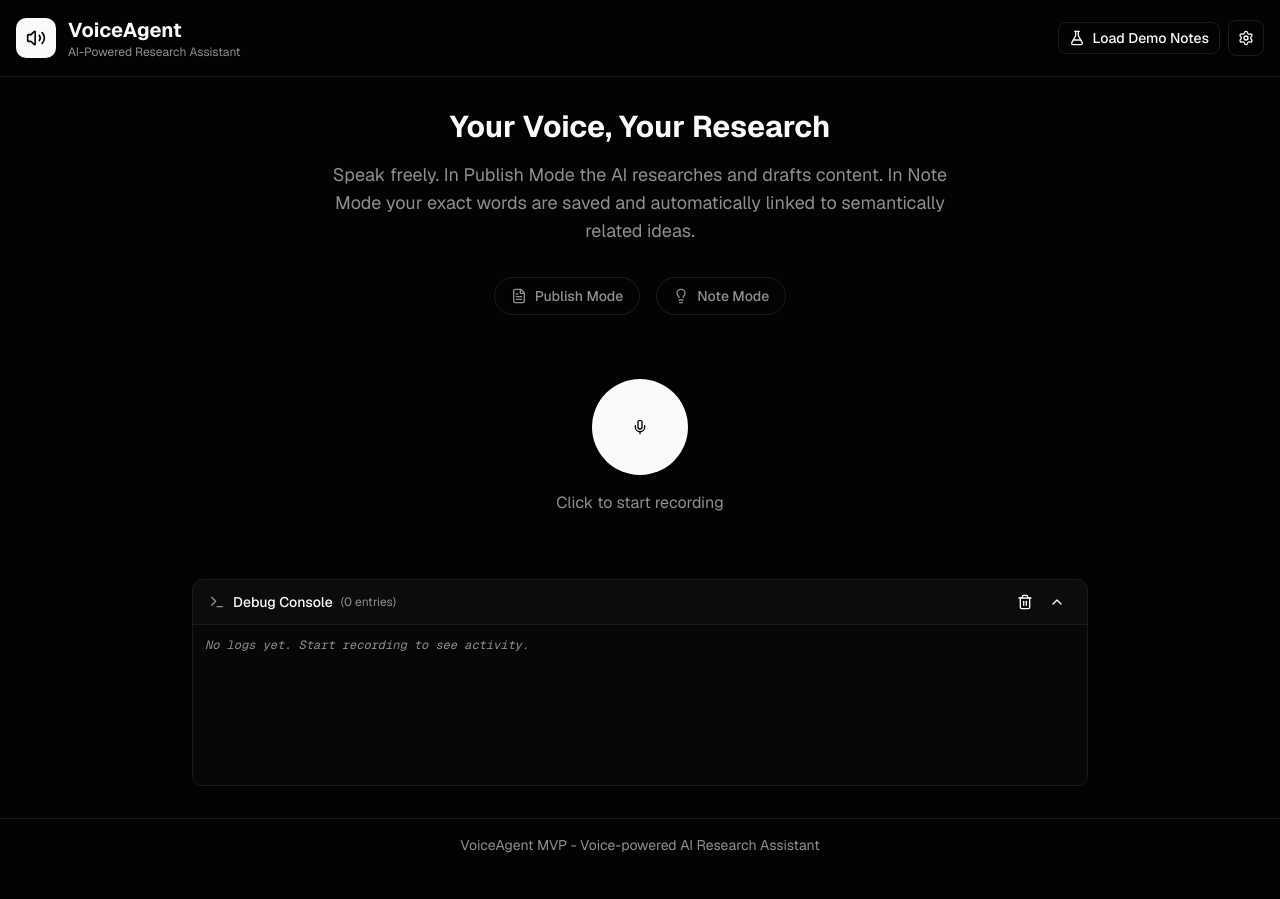
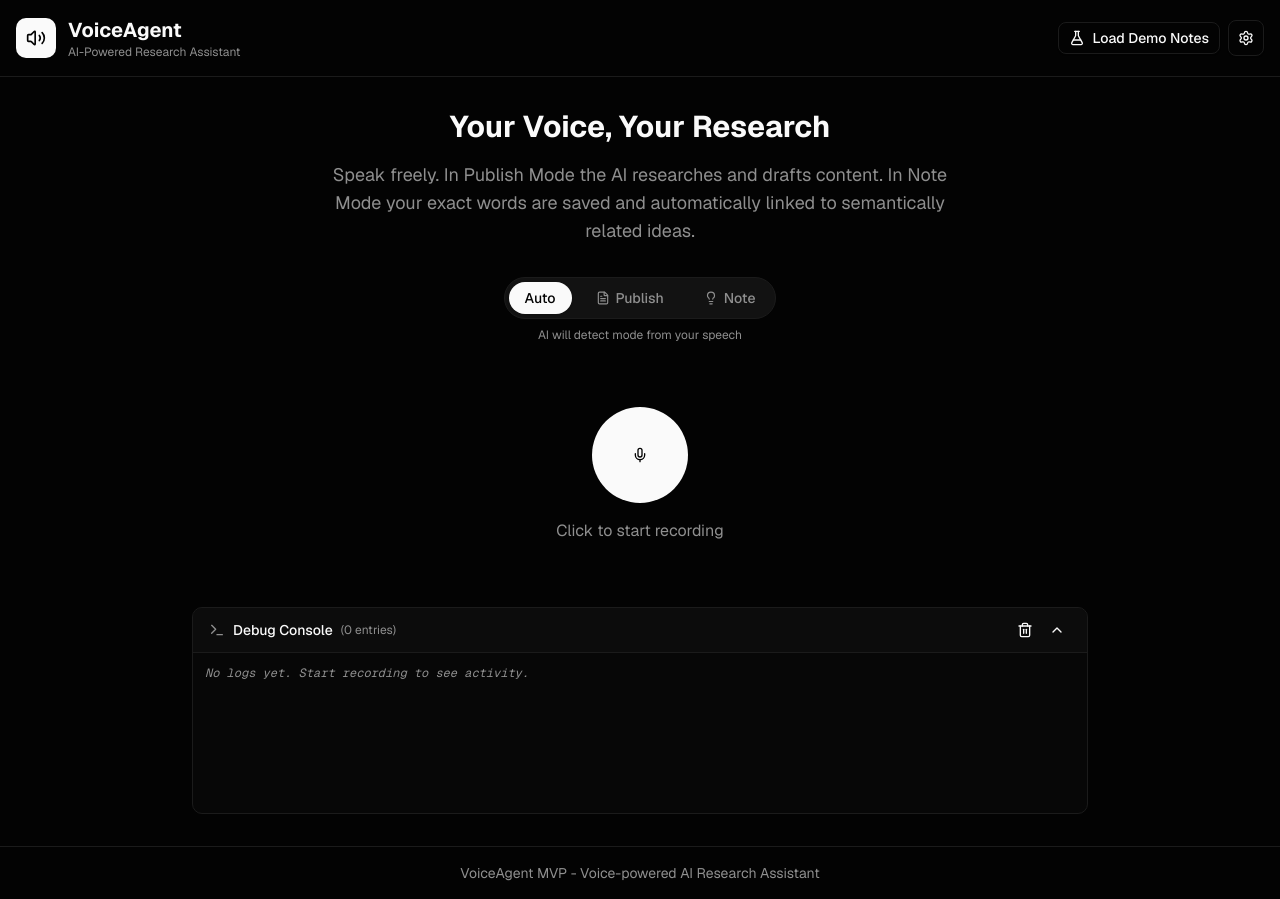
Before and after one commit to SylvieXYZhang/ai-memory-atlas, a Next.js app: page / in a window 1280 px wide. Before the commit the page ends 871 px from the top, so only its background shows below. Built offline with nearby package versions, Linux system fonts and the light colour scheme.

Commit message:
feat: add forcedMode field and interactive mode toggle\n\nIntroduce forcedMode field and update mode selector with toggle buttons.

```diff
--- a/components/voice-agent/index.tsx
+++ b/components/voice-agent/index.tsx
@@ -82,13 +82,23 @@ export function VoiceAgent() {
       store.setTranscript(transcript)
       store.addLog(`Transcription complete: "${transcript.slice(0, 50)}..."`, 'success')
 
-      // Detect intent
-      store.setLoadingState('analyzing')
-      store.addLog('Analyzing intent...', 'info')
-
-      const intent = await detectIntent(transcript, apiKeyRef.current)
+      // Resolve intent — respect manual override, fall back to AI detection
+      let intent: 'note' | 'publish'
+      const forcedMode = store.forcedMode
+      if (forcedMode === 'note') {
+        intent = 'note'
+        store.addLog('Mode: Note (manual)', 'info')
+      } else if (forcedMode === 'publish') {
+        intent = 'publish'
+        store.addLog('Mode: Publish (manual)', 'info')
+      } else {
+        store.setLoadingState('analyzing')
+        store.addLog('Detecting intent automatically...', 'info')
+        const detected = await detectIntent(transcript, apiKeyRef.current)
+        intent = detected === 'note' ? 'note' : 'publish'
+        store.addLog(`Intent detected: ${intent}`, 'success')
+      }
       store.setIntent(intent)
-      store.addLog(`Intent detected: ${intent}`, 'success')
 
       if (intent === 'note') {
         // Note flow — save the verbatim transcript, no summarisation
@@ -241,26 +251,58 @@ export function VoiceAgent() {
             </p>
           </div>
 
-          {/* Mode indicators */}
-          <div className="flex items-center justify-center gap-4">
-            <div className={cn(
-              "flex items-center gap-2 px-4 py-2 rounded-full border transition-colors",
-              store.intent === 'publish'
-                ? "border-research bg-research/10 text-research"
-                : "border-border text-muted-foreground"
-            )}>
-              <FileText className="w-4 h-4" />
-              <span className="text-sm font-medium">Publish Mode</span>
+          {/* Mode selector */}
+          <div className="flex flex-col items-center gap-2">
+            <div className="flex items-center gap-2 p-1 rounded-full bg-secondary border border-border">
+              {/* Auto */}
+              <button
+                onClick={() => store.setForcedMode('auto')}
+                disabled={store.isRecording || isProcessing}
+                className={cn(
+                  "px-4 py-1.5 rounded-full text-sm font-medium transition-all duration-200 disabled:opacity-40 disabled:cursor-not-allowed",
+                  store.forcedMode === 'auto'
+                    ? "bg-primary text-primary-foreground shadow-sm"
+                    : "text-muted-foreground hover:text-foreground"
+                )}
+              >
+                Auto
+              </button>
+              {/* Publish */}
+              <button
+                onClick={() => store.setForcedMode('publish')}
+                disabled={store.isRecording || isProcessing}
+                className={cn(
+                  "flex items-center gap-1.5 px-4 py-1.5 rounded-full text-sm font-medium transition-all duration-200 disabled:opacity-40 disabled:cursor-not-allowed",
+                  store.forcedMode === 'publish'
+                    ? "bg-research text-research-foreground shadow-sm"
+                    : "text-muted-foreground hover:text-foreground"
+                )}
+              >
+                <FileText className="w-3.5 h-3.5" />
+                Publish
+              </button>
+              {/* Note */}
+              <button
+                onClick={() => store.setForcedMode('note')}
+                disabled={store.isRecording || isProcessing}
+                className={cn(
+                  "flex items-center gap-1.5 px-4 py-1.5 rounded-full text-sm font-medium transition-all duration-200 disabled:opacity-40 disabled:cursor-not-allowed",
+                  store.forcedMode === 'note'
+                    ? "bg-note text-note-foreground shadow-sm"
+                    : "text-muted-foreground hover:text-foreground"
+                )}
+              >
+                <Lightbulb className="w-3.5 h-3.5" />
+                Note
+              </button>
             </div>
-            <div className={cn(
-              "flex items-center gap-2 px-4 py-2 rounded-full border transition-colors",
-              store.intent === 'note'
-                ? "border-note bg-note/10 text-note"
-                : "border-border text-muted-foreground"
-            )}>
-              <Lightbulb className="w-4 h-4" />
-              <span className="text-sm font-medium">Note Mode</span>
-            </div>
+            <p className="text-xs text-muted-foreground">
+              {store.forcedMode === 'auto'
+                ? "AI will detect mode from your speech"
+                : store.forcedMode === 'publish'
+                ? "Every recording will be processed for publishing"
+                : "Every recording will be saved as a verbatim note"}
+            </p>
           </div>
 
           {/* Voice recorder */}
--- a/lib/store.ts
+++ b/lib/store.ts
@@ -1,5 +1,5 @@
 import { create } from 'zustand'
-import type { AppState, LogEntry, IntentType, LoadingState, NoteRecord, ResearchData, SearchResult, TemplateType } from './types'
+import type { AppState, LogEntry, IntentType, LoadingState, NoteRecord, ResearchData, SearchResult, TemplateType, ForcedMode } from './types'
 
 const formatTime = () => {
   return new Date().toLocaleTimeString('en-US', {
@@ -35,10 +35,12 @@ export const useAppStore = create<AppState>((set, get) => ({
 
   // UI state
   activeTab: 'social',
+  forcedMode: 'auto' as ForcedMode,
   logs: [],
 
   // Actions
   setIsRecording: (isRecording: boolean) => set({ isRecording }),
+  setForcedMode: (forcedMode: ForcedMode) => set({ forcedMode }),
   setRecordingTime: (recordingTime: number) => set({ recordingTime }),
   setTranscript: (transcript: string) => set({ transcript }),
   setIntent: (intent: IntentType) => set({ intent }),
--- a/lib/types.ts
+++ b/lib/types.ts
@@ -27,6 +27,8 @@ export interface TemplateData {
 }
 
 export type IntentType = 'publish' | 'note' | 'unknown'
+
+export type ForcedMode = 'auto' | 'publish' | 'note'
 
 export type LoadingState =
   | 'idle'
@@ -72,10 +74,12 @@ export interface AppState {
 
   // UI state
   activeTab: TemplateType
+  forcedMode: ForcedMode
   logs: LogEntry[]
 
   // Actions
   setIsRecording: (isRecording: boolean) => void
+  setForcedMode: (mode: ForcedMode) => void
   setRecordingTime: (time: number) => void
   setTranscript: (transcript: string) => void
   setIntent: (intent: IntentType) => void
```
